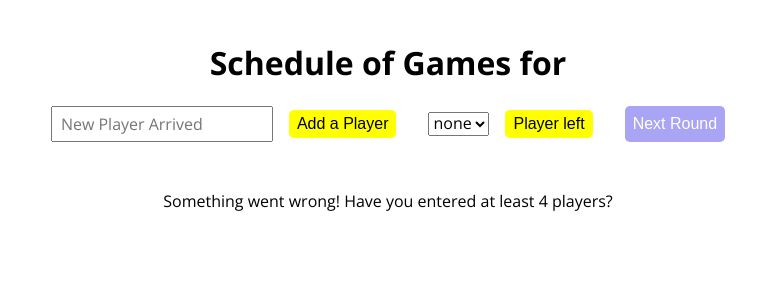
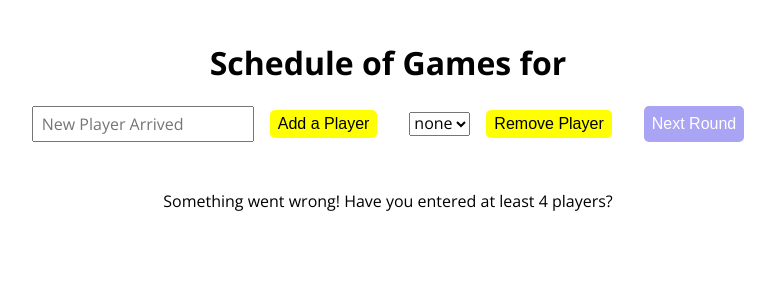
Before and after one commit to lindakwoo/pb_shuffle_django, a Django app: template schedule/templates/schedule/list_games.html in a window 1280 px wide. Shown: the part 84-384 px from the top of the page, without its empty margins (252-1027 px from the left). Run offline with Django 5.2, Linux system fonts and the light colour scheme; the template is opened without the code that fills it, so the values that code supplies are empty.

Commit message:
make it remove player instead of player left

```diff
--- a/schedule/templates/schedule/list_games.html
+++ b/schedule/templates/schedule/list_games.html
@@ -28,7 +28,7 @@
                                 </option>
                             {% endfor %}
                         </select>
-                        <button type="submit" name="remove_player" class="create_button">Player left</button>
+                        <button type="submit" name="remove_player" class="create_button">Remove Player</button>
                     </div>
                     <button type="submit" name="next_round" class="create_button">Next Round</button>
                 </form>
```
